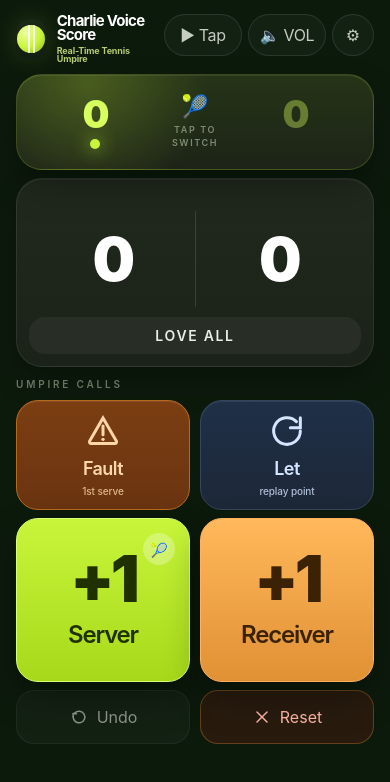
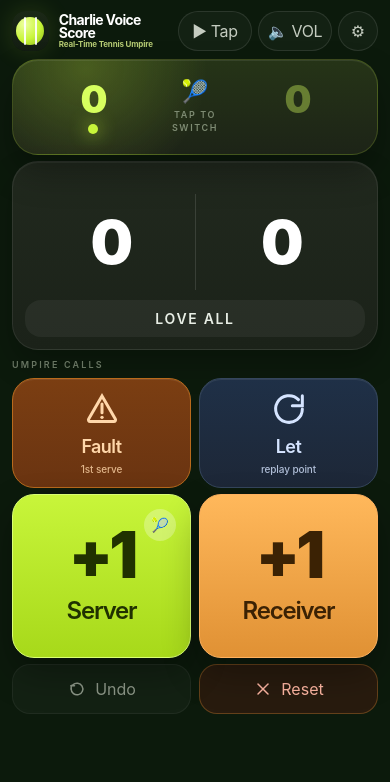
Before and after one commit to charlietabiroku/charlie-voice-score, a React (Vite) app: page / in a window 390 px wide. Shown: the top 782 px of the page. Built offline with nearby package versions, Linux system fonts and the light colour scheme.

Commit message:
Tighten mobile layout for one-screen fit

```diff
--- a/src/App.tsx
+++ b/src/App.tsx
@@ -252,16 +252,16 @@ export default function App() {
   }
 
   return (
-    <main className="flex min-h-dvh items-start justify-center overflow-y-auto bg-[#0C1A0C] px-2 py-2 text-white sm:px-3 sm:py-3 sm:items-center">
-      <div className="mx-auto flex min-h-dvh w-full max-w-[420px] flex-col px-2 pb-[calc(env(safe-area-inset-bottom)+8px)] pt-[calc(env(safe-area-inset-top)+6px)] sm:h-dvh sm:max-w-[448px] sm:overflow-hidden sm:rounded-[34px] sm:px-3 sm:pb-[calc(env(safe-area-inset-bottom)+10px)] sm:pt-[calc(env(safe-area-inset-top)+8px)]">
-        <header className="mb-2.5 flex items-start justify-between gap-2 sm:mb-3">
+    <main className="flex min-h-dvh items-start justify-center overflow-y-auto bg-[#0C1A0C] px-1.5 py-1.5 text-white sm:px-3 sm:py-3 sm:items-center">
+      <div className="mx-auto flex min-h-dvh w-full max-w-[420px] flex-col px-1.5 pb-[calc(env(safe-area-inset-bottom)+6px)] pt-[calc(env(safe-area-inset-top)+5px)] sm:h-dvh sm:max-w-[448px] sm:overflow-hidden sm:rounded-[34px] sm:px-3 sm:pb-[calc(env(safe-area-inset-bottom)+10px)] sm:pt-[calc(env(safe-area-inset-top)+8px)]">
+        <header className="mb-2 flex items-start justify-between gap-2 sm:mb-3">
           <div className="flex min-w-0 items-center gap-2.5 sm:gap-3">
             <BrandBadge />
-            <div className="min-w-0 max-w-[145px] sm:max-w-[180px]">
-              <div className="text-[15px] font-bold leading-[0.95] tracking-[-0.05em] text-white sm:text-[18px]">
+            <div className="min-w-0 max-w-[138px] sm:max-w-[180px]">
+              <div className="text-[14px] font-bold leading-[0.95] tracking-[-0.05em] text-white sm:text-[18px]">
                 Charlie Voice Score
               </div>
-              <div className="mt-1 text-[9px] font-bold leading-[0.98] tracking-[-0.02em] text-[#B7CC74] sm:mt-2 sm:text-[11px]">
+              <div className="mt-0.5 text-[8px] font-bold leading-[0.98] tracking-[-0.02em] text-[#B7CC74] sm:mt-2 sm:text-[11px]">
                 Real-Time Tennis Umpire
               </div>
             </div>
@@ -271,21 +271,21 @@ export default function App() {
             <button
               type="button"
               onClick={unlockAudio}
-              className="flex h-[42px] min-w-[78px] items-center justify-center rounded-full border border-[rgba(255,255,255,0.1)] bg-[rgba(255,255,255,0.03)] px-2.5 text-[9px] font-medium tracking-[-0.02em] text-[#C5CCC0] sm:h-[52px] sm:min-w-[102px] sm:px-4 sm:text-[11px]"
+              className="flex h-[40px] min-w-[74px] items-center justify-center rounded-full border border-[rgba(255,255,255,0.1)] bg-[rgba(255,255,255,0.03)] px-2 text-[8.5px] font-medium tracking-[-0.02em] text-[#C5CCC0] sm:h-[52px] sm:min-w-[102px] sm:px-4 sm:text-[11px]"
             >
               <span>{audioButtonLabel}</span>
             </button>
             <button
               type="button"
               onClick={() => setVolumeBoost((prev) => (prev === 2 ? 4 : 2))}
-              className="flex h-[42px] min-w-[78px] items-center justify-center rounded-full border border-[rgba(255,255,255,0.1)] bg-[rgba(255,255,255,0.03)] px-2.5 text-[9px] font-medium tracking-[-0.02em] text-[#C5CCC0] sm:h-[52px] sm:min-w-[102px] sm:px-4 sm:text-[11px]"
+              className="flex h-[40px] min-w-[74px] items-center justify-center rounded-full border border-[rgba(255,255,255,0.1)] bg-[rgba(255,255,255,0.03)] px-2 text-[8.5px] font-medium tracking-[-0.02em] text-[#C5CCC0] sm:h-[52px] sm:min-w-[102px] sm:px-4 sm:text-[11px]"
             >
               <span>{volumeButtonLabel}</span>
             </button>
             <button
               type="button"
               onClick={() => setSettingsOpen(true)}
-              className="grid h-[42px] w-[42px] place-items-center rounded-full border border-[rgba(255,255,255,0.1)] bg-[rgba(255,255,255,0.03)] text-[14px] text-[#C5CCC0] sm:h-[52px] sm:w-[52px] sm:text-[18px]"
+              className="grid h-[40px] w-[40px] place-items-center rounded-full border border-[rgba(255,255,255,0.1)] bg-[rgba(255,255,255,0.03)] text-[13px] text-[#C5CCC0] sm:h-[52px] sm:w-[52px] sm:text-[18px]"
             >
               ⚙
             </button>
@@ -305,7 +305,7 @@ export default function App() {
           }}
         />
 
-        <div className="mt-2">
+        <div className="mt-1.5">
           <ScoreCard
             leftScore={leftPoint}
             rightScore={rightPoint}
@@ -314,11 +314,11 @@ export default function App() {
           />
         </div>
 
-        <div className="mt-2.5 text-[10px] font-semibold uppercase tracking-[0.28em] text-[#687562] sm:mt-3 sm:text-[11px] sm:tracking-[0.32em]">
+        <div className="mt-2 text-[9px] font-semibold uppercase tracking-[0.24em] text-[#687562] sm:mt-3 sm:text-[11px] sm:tracking-[0.32em]">
           Umpire Calls
         </div>
 
-        <div className="mt-2 grid grid-cols-2 gap-2.5 sm:mt-2.5 sm:gap-3">
+        <div className="mt-1.5 grid grid-cols-2 gap-2 sm:mt-2.5 sm:gap-3">
           <UmpireBtn
             title={faultCount === 0 ? "Fault" : "2nd Fault!"}
             subtitle={faultCount === 0 ? "1st serve" : "→ Double Fault"}
@@ -329,17 +329,17 @@ export default function App() {
           <UmpireBtn title="Let" subtitle="replay point" icon={<LetIcon />} tone="neutral" onClick={handleLet} />
         </div>
 
-        <div className="mt-2 grid grid-cols-2 gap-2.5 sm:mt-2.5 sm:gap-3">
+        <div className="mt-1.5 grid grid-cols-2 gap-2 sm:mt-2.5 sm:gap-3">
           <PointBtn side="server" onClick={() => handlePoint(snap.server)} />
           <PointBtn side="receiver" onClick={() => handlePoint(otherPlayer(snap.server))} />
         </div>
 
-        <div className="mt-2 grid grid-cols-2 gap-2.5 sm:mt-2.5 sm:gap-3">
+        <div className="mt-1.5 grid grid-cols-2 gap-2 sm:mt-2.5 sm:gap-3">
           <motion.button
             type="button"
             whileTap={{ scale: 0.95 }}
             onClick={handleUndo}
-            className="flex min-h-[54px] items-center justify-center rounded-[18px] border border-[rgba(255,255,255,0.05)] bg-[rgba(255,255,255,0.03)] text-[14px] font-medium text-[#8D9788] sm:min-h-[60px] sm:text-[15px]"
+            className="flex min-h-[50px] items-center justify-center rounded-[18px] border border-[rgba(255,255,255,0.05)] bg-[rgba(255,255,255,0.03)] text-[13px] font-medium text-[#8D9788] sm:min-h-[60px] sm:text-[15px]"
           >
             <UndoIcon />
             Undo
@@ -348,7 +348,7 @@ export default function App() {
             type="button"
             whileTap={{ scale: 0.95 }}
             onClick={handleReset}
-            className="flex min-h-[54px] items-center justify-center rounded-[18px] border border-[rgba(255,158,58,0.28)] bg-[rgba(84,30,18,0.4)] text-[14px] font-medium text-[#FFB7A3] sm:min-h-[60px] sm:text-[15px]"
+            className="flex min-h-[50px] items-center justify-center rounded-[18px] border border-[rgba(255,158,58,0.28)] bg-[rgba(84,30,18,0.4)] text-[13px] font-medium text-[#FFB7A3] sm:min-h-[60px] sm:text-[15px]"
           >
             <ResetIcon />
             Reset
```
